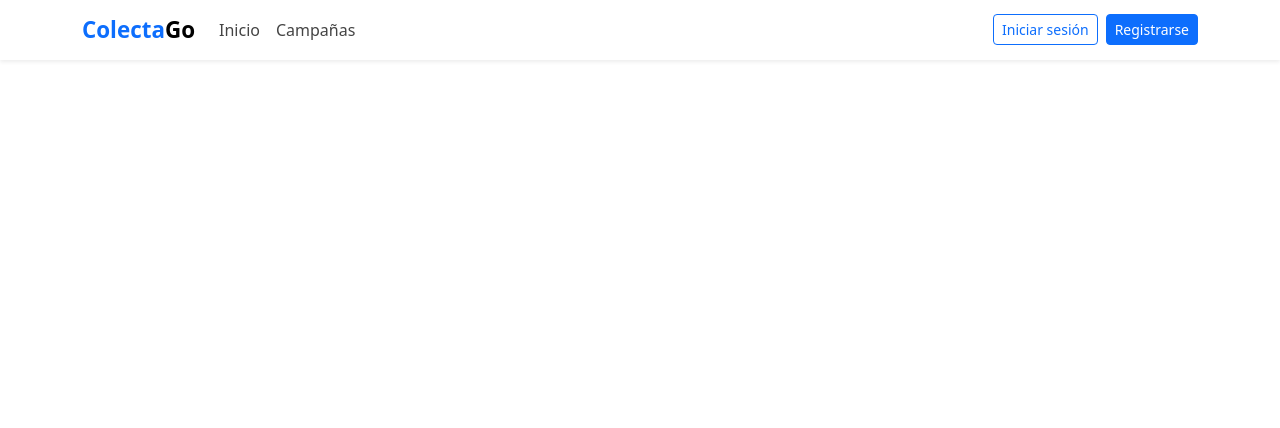
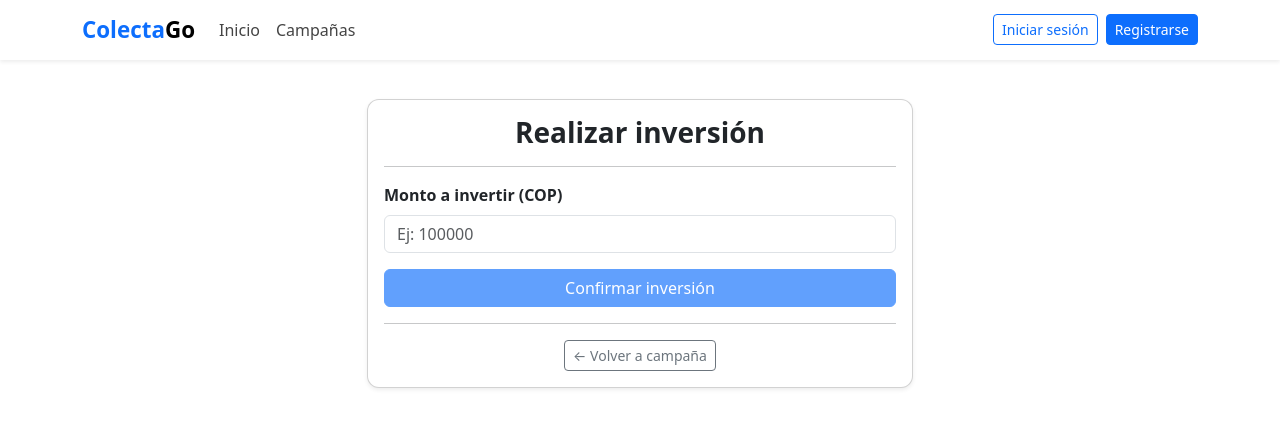
Before and after one commit to Ale3320/COLECTAGO_WEB, an Angular app: page /invest/1 in a window 1280 px wide. Before the commit this address led to /. Shown: the top 428 px of the page. Built offline with nearby package versions, Linux system fonts and the light colour scheme.

Commit message:
Componente Investment
Se crea el componente investment que permite al inversionista apoyar a una campaña

```diff
--- a/src/app/components/admin-campaign-edit/admin-campaign-edit.ts
+++ b/src/app/components/admin-campaign-edit/admin-campaign-edit.ts
@@ -12,6 +12,7 @@ import { Campaign } from '../../models/campaign';
   templateUrl: './admin-campaign-edit.html',
   styleUrl: './admin-campaign-edit.css'
 })
+
 export class AdminCampaignEditComponent {
 
   campaignForm!: FormGroup;
--- a/src/app/components/campaign-detail/campaign-detail.html
+++ b/src/app/components/campaign-detail/campaign-detail.html
@@ -41,13 +41,10 @@
             </div>
             <div class="col-md-6 mb-2 text-md-end">
               <h6 class="text-muted mb-1">Estado</h6>
-              <span
-                class="badge px-3 py-2 text-uppercase"
-                [ngClass]="{
+              <span class="badge px-3 py-2 text-uppercase" [ngClass]="{
                   'bg-success': campaign.activeOrInactive === 'activo',
                   'bg-secondary': campaign.activeOrInactive === 'inactivo'
-                }"
-              >
+                }">
                 {{ campaign.activeOrInactive }}
               </span>
             </div>
@@ -58,13 +55,8 @@
             <h6 class="text-muted mb-2">Documento de constitución</h6>
 
             <!-- Si es ADMIN, mostrar botón real -->
-            <a
-              *ngIf="canSeePdf && getPdfUrl()"
-              class="btn btn-outline-secondary btn-sm"
-              [href]="getPdfUrl()"
-              target="_blank"
-              rel="noopener noreferrer"
-            >
+            <a *ngIf="canSeePdf && getPdfUrl()" class="btn btn-outline-secondary btn-sm" [href]="getPdfUrl()"
+              target="_blank" rel="noopener noreferrer">
               Ver acta de constitución (PDF)
             </a>
 
@@ -84,11 +76,7 @@
             </button>
             <!-- Si no está logueado: botón que lo manda a login -->
             <ng-container *ngIf="!isLoggedIn; else loggedInvestBlock">
-              <button
-                class="btn btn-primary btn-sm"
-                routerLink="/login"
-                [queryParams]="{ fromCampaign: campaign._id }"
-              >
+              <button class="btn btn-primary btn-sm" routerLink="/login" [queryParams]="{ fromCampaign: campaign._id }">
                 Inicia sesión para invertir
               </button>
             </ng-container>
@@ -96,9 +84,11 @@
             <!-- Si está logueado -->
             <ng-template #loggedInvestBlock>
               <!-- Caso 1: puede invertir (inversionista y con campaña activa) -->
-              <button *ngIf="canInvest; else cannotInvestBlock" class="btn btn-primary btn-sm">
+              <button *ngIf="canInvest; else cannotInvestBlock" class="btn btn-primary btn-sm"
+                [routerLink]="['/investment', campaign._id]">
                 Invertir en esta campaña
               </button>
+
 
               <!-- Caso 2 y 3: no puede invertir, pero por razones distintas -->
               <ng-template #cannotInvestBlock>
@@ -108,11 +98,7 @@
                 </button>
 
                 <!-- Caso 3: sí es inversionista, pero la campaña está inactiva -->
-                <button
-                  *ngIf="isInvestor && !isCampaignActive"
-                  class="btn btn-secondary btn-sm"
-                  disabled
-                >
+                <button *ngIf="isInvestor && !isCampaignActive" class="btn btn-secondary btn-sm" disabled>
                   No se puede invertir en campañas inactivas
                 </button>
               </ng-template>
--- /dev/null
+++ b/src/app/components/investment/investment.css
@@ -0,0 +1,7 @@
+h2 {
+  font-weight: 700;
+}
+
+.card {
+  border-radius: 12px;
+}
--- /dev/null
+++ b/src/app/components/investment/investment.html
@@ -0,0 +1,84 @@
+<div class="container my-4">
+
+  <!-- Mensaje de error general -->
+  <div *ngIf="errorMsg" class="alert alert-danger text-center">
+    {{ errorMsg }}
+  </div>
+
+  <!-- Mensaje de éxito -->
+  <div *ngIf="successMsg" class="alert alert-success text-center">
+    {{ successMsg }}
+  </div>
+
+  <div class="row justify-content-center">
+    <div class="col-12 col-lg-6">
+      <div class="card shadow-sm">
+        <div class="card-body">
+
+          <!-- Título -->
+          <h3 class="card-title mb-3 text-center fw-semibold">
+            Realizar inversión
+          </h3>
+
+          <hr>
+
+          <!-- Formulario -->
+          <form [formGroup]="investmentForm" (ngSubmit)="createInvestment()">
+
+            <!-- Campo monto -->
+            <div class="mb-3">
+              <label class="form-label fw-semibold">Monto a invertir (COP)</label>
+
+              <input
+                type="number"
+                formControlName="amount"
+                class="form-control"
+                placeholder="Ej: 100000"
+              />
+
+              <!-- Validación -->
+              <div
+                *ngIf="
+                  investmentForm.get('amount')?.touched &&
+                  investmentForm.get('amount')?.invalid
+                "
+                class="text-danger small mt-1"
+              >
+                <div *ngIf="investmentForm.get('amount')?.errors?.['required']">
+                  El monto es obligatorio.
+                </div>
+
+                <div *ngIf="investmentForm.get('amount')?.errors?.['min']">
+                  El monto debe ser mayor a 0.
+                </div>
+              </div>
+            </div>
+
+            <!-- Botón -->
+            <button
+              class="btn btn-primary w-100"
+              type="submit"
+              [disabled]="investmentForm.invalid || loading"
+            >
+              {{ loading ? 'Procesando...' : 'Confirmar inversión' }}
+            </button>
+
+          </form>
+
+          <hr />
+
+          <!-- Acciones finales -->
+          <div class="d-flex justify-content-center">
+            <button
+              class="btn btn-outline-secondary btn-sm"
+              routerLink="/campaign/{{ campaignId }}"
+            >
+              ← Volver a campaña
+            </button>
+          </div>
+
+        </div>
+      </div>
+    </div>
+  </div>
+</div>
--- /dev/null
+++ b/src/app/components/investment/investment.ts
@@ -0,0 +1,94 @@
+import { Component } from '@angular/core';
+import { InvestmentService } from '../../services/investment-service';
+import { Router, ActivatedRoute, RouterModule } from '@angular/router';
+import { FormBuilder, FormGroup, ReactiveFormsModule, Validators } from '@angular/forms';
+import { CommonModule } from '@angular/common';
+import { Authentication } from '../../services/authentication';
+import { Campaign } from '../../models/campaign';
+
+@Component({
+  selector: 'app-investment',
+  imports: [CommonModule, ReactiveFormsModule, RouterModule],
+  templateUrl: './investment.html',
+  styleUrls: ['./investment.css']
+})
+export class InvestmentComponent {
+
+  campaignId: string | null = null;
+  investorId: string | null = null;
+
+  investmentForm!: FormGroup;
+  loading = false;
+
+  errorMsg = '';
+  successMsg = '';
+
+  constructor(
+    private investmentService: InvestmentService,
+    private fb: FormBuilder,
+    private route: ActivatedRoute,
+    private router: Router,
+    private authService: Authentication
+  ) { }
+
+  ngOnInit(): void {
+
+    const user = this.authService.getUser();
+    this.investorId = user?._id ?? null;
+
+    this.campaignId = this.route.snapshot.paramMap.get('id');
+
+    if (!this.campaignId) {
+      this.errorMsg = 'No se encontró la campaña.';
+      return;
+    }
+
+    this.investmentForm = this.fb.group({
+      amount: ['', [Validators.required, Validators.min(1)]]
+    });
+  }
+
+  createInvestment() {
+    if (this.investmentForm.invalid) {
+      this.errorMsg = 'Debes ingresar un monto válido.';
+      return;
+    }
+
+    this.errorMsg = '';
+    this.successMsg = '';
+    this.loading = true;
+
+    const body = {
+      amount: Number(this.investmentForm.value.amount),
+      campaign: this.campaignId,
+      investor: this.investorId
+    };
+
+    this.investmentService.newInvestment(body).subscribe({
+      next: (resp) => {
+        this.loading = false;
+
+        if (!resp.ok) {
+          this.errorMsg = resp.message ?? 'No se pudo crear la inversión.';
+          return;
+        }
+
+        this.successMsg = 'Inversión creada correctamente.';
+
+        // Limpia el formulario
+        this.investmentForm.reset();
+
+        // Redirige luego de 1.2 segundos
+        setTimeout(() => {
+          this.router.navigate(['/campaign', this.campaignId]);
+        }, 1200);
+      },
+      error: () => {
+        this.loading = false;
+        this.errorMsg = 'Error de conexión con el servidor.';
+      }
+    });
+
+  }
+
+}
--- a/src/app/components/my-campaigns/my-campaigns.ts
+++ b/src/app/components/my-campaigns/my-campaigns.ts
@@ -30,7 +30,7 @@ export class MyCampaigns {
     this.error = null;
 
     const user = this.authService.getUser();
-    const ownerId = user?._id; // o user?._id según tu backend
+    const ownerId = user?._id;
 
     if (!ownerId) {
       this.error = 'No se encontró el usuario autenticado';
--- /dev/null
+++ b/src/app/models/investment.ts
@@ -0,0 +1,9 @@
+export interface Investment {
+  _id: string;
+  campaign: string;     // ObjectId como string
+  investor: string;     // ObjectId como string
+  amount: number;
+  status: "iniciado" | "pagoPendiente" | "confirmado" | "fallido" | "reembolsado";
+  createdAt: string;
+  updatedAt: string;
+}
--- /dev/null
+++ b/src/app/services/investment-service.ts
@@ -0,0 +1,24 @@
+import { HttpClient, HttpHeaders } from '@angular/common/http';
+import { Injectable } from '@angular/core';
+import { Observable } from 'rxjs';
+
+@Injectable({
+  providedIn: 'root',
+})
+export class InvestmentService {
+
+  apiUri = '/api/investments';
+  httpOptions = new HttpHeaders().set('Content-Type', 'application/json');
+
+
+  constructor(private http: HttpClient) {
+  }
+
+
+  newInvestment(data: any): Observable<any> {
+  return this.http.post(`${this.apiUri}/invest`, data);
+}
+
+
+
+}
```
Also changed, not shown: src/app/app.routes.ts (+13 -9 lines), 2 other files (tests, documents, lock files or other folders).
